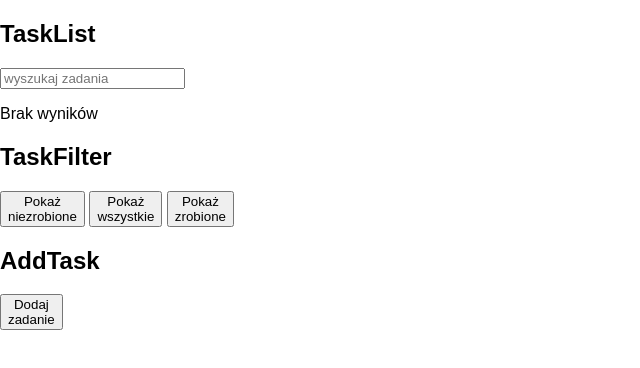
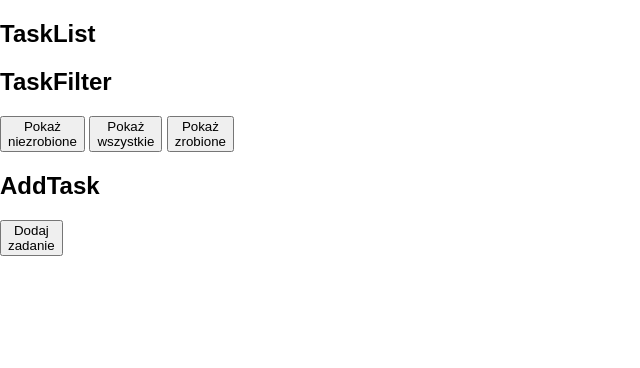
Before and after one commit to jarek-figura/gentlemen-app, a React (Create React App) app: page / in a window 1280 px wide. Shown: the top 368 px of the page, without its empty margins (0-640 px from the left). Built offline with nearby package versions, Linux system fonts and the light colour scheme.

Commit message:
TaskList.js => hiding TaskSearch when no tasks

```diff
--- a/src/components/TaskList/TaskList.js
+++ b/src/components/TaskList/TaskList.js
@@ -17,11 +17,14 @@ class TaskList extends Component {
     );
     return (
       <div>
-        <TaskSearch
-          updateSearchPhrase={this.updateSearchPhrase}
-        />
         {
-          tasks.length === 0 ?
+          tasksFromProps.length !== 0 &&
+            <TaskSearch
+              updateSearchPhrase={this.updateSearchPhrase}
+            />
+        }
+        {
+          tasksFromProps.length !== 0 && tasks.length === 0 ?
           <p>Brak wyników</p> :
           <ul>
           {
```
